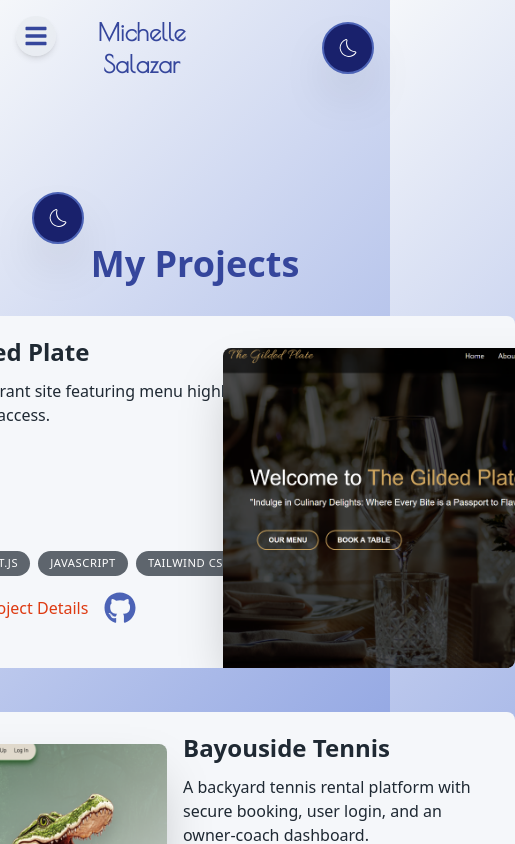
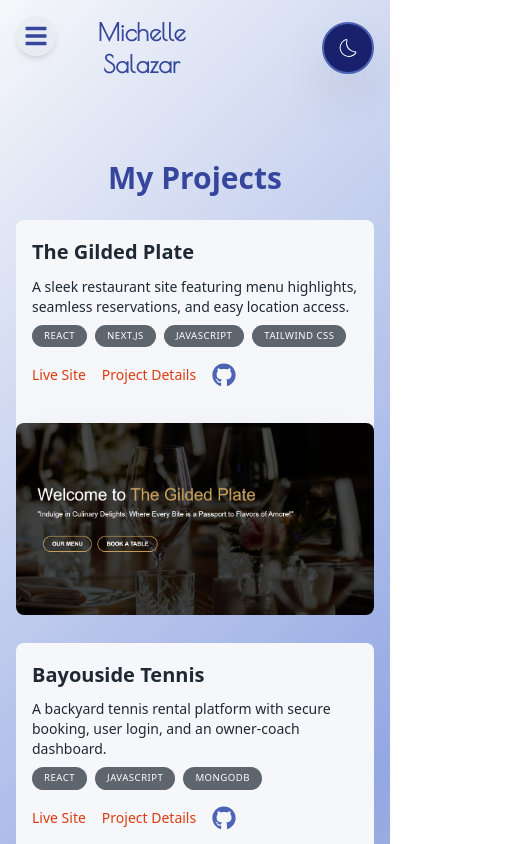
Before and after one commit to dataMichelle/portfolio2025, a React (Vite) app: page /projects in a window 390 px wide. Shown: the top 844 px of the page, 515 px wide, since content can reach past the window. Built offline with nearby package versions, Linux system fonts and the light colour scheme; the HTML template or start-up script is replaced by a standard one; a web font is replaced by a local one.

Commit message:
fixed mobile menu for project layout

```diff
--- a/src/components/Contact.jsx
+++ b/src/components/Contact.jsx
@@ -5,12 +5,6 @@ import { ToastContainer, toast } from "react-toastify";
 import "react-toastify/dist/ReactToastify.css";
 import useContactForm from "../hooks/useContactForm";
 import { useDarkMode } from "../../context/DarkModeContext";
-
-// Animation variants for name
-const nameVariants = {
-  hidden: { opacity: 0, x: -20 },
-  visible: { opacity: 1, x: 0, transition: { duration: 0.8, ease: "easeOut" } },
-};
 
 const Contact = () => {
   const {
--- a/src/components/Project.jsx
+++ b/src/components/Project.jsx
@@ -12,28 +12,29 @@ const Project = ({
   githubURL,
 }) => {
   return (
-    <section className="group bg-neutral-50 dark:bg-neutral-900 max-w-[42rem] border-neutral-900/5 overflow-hidden sm:pr-8 relative h-[22rem] w-[40rem] mb-3 sm:mb-8 last:mb-0 hover:bg-neutral-100 dark:hover:bg-neutral-800 transition flex flex-col rounded-lg">
-      <div className="flex flex-col justify-between h-full pt-4 pb-5 px-5 sm:pl-10 sm:pr-2 sm:max-w-[50%] group-even:sm:pl-8 group-even:ml-[18rem]">
-        <h2 className="text-2xl font-semibold leading-relaxed text-neutral-900 dark:text-neutral-300">
+    <section className="group bg-neutral-50 dark:bg-neutral-900 w-full sm:w-[40rem] max-w-full sm:max-w-[42rem] border-neutral-900/5 overflow-hidden relative min-h-[22rem] sm:h-[22rem] mb-3 sm:mb-8 last:mb-0 hover:bg-neutral-100 dark:hover:bg-neutral-800 transition flex flex-col rounded-lg">
+      {/* Content */}
+      <div className="flex flex-col justify-between h-full pt-4 pb-5 px-4 sm:px-5 sm:pl-10 sm:pr-2 sm:max-w-[50%] sm:group-even:pl-8 sm:group-even:ml-[18rem]">
+        <h2 className="text-xl sm:text-2xl font-semibold leading-relaxed text-neutral-900 dark:text-neutral-300">
           {title}
         </h2>
-        <p className="mt-2 text-neutral-900 dark:text-neutral-300 flex-grow line-clamp-3">
+        <p className="mt-2 text-sm sm:text-base text-neutral-900 dark:text-neutral-300 flex-grow line-clamp-3">
           {description}
         </p>
-        <ul className="tags flex flex-wrap gap-2">
+        <ul className="tags flex flex-wrap gap-2 mt-2">
           {tags.map((tag, index) => (
             <li
-              className="bg-neutral-900/[0.7] dark:bg-neutral-700/50 px-3 py-1 text-[0.7rem] uppercase tracking-wider text-white rounded-full"
+              className="bg-neutral-900/[0.7] dark:bg-neutral-700/50 px-3 py-1 text-[0.6rem] sm:text-[0.7rem] uppercase tracking-wider text-white rounded-full"
               key={index}
             >
               {tag}
             </li>
           ))}
         </ul>
-        <div className="flex items-center gap-2 mt-auto pt-4 pb-6">
+        <div className="flex items-center gap-2 sm:gap-4 mt-auto pt-4 pb-4">
           <a
             href={liveURL}
-            className="text-accent-300 dark:text-accent-100 inline-block hover:text-accent-200 dark:hover:text-accent-200 transition-colors mr-4"
+            className="text-accent-300 dark:text-accent-100 inline-block hover:text-accent-200 dark:hover:text-accent-200 transition-colors mr-2 sm:mr-4 text-sm sm:text-base"
             target="_blank"
             rel="noopener noreferrer"
           >
@@ -41,7 +42,7 @@ const Project = ({
           </a>
           <Link
             to={`/project/${projectURL}`}
-            className="text-accent-300 dark:text-accent-100 hover:text-accent-200 dark:hover:text-accent-200 transition-colors mr-2"
+            className="text-accent-300 dark:text-accent-100 hover:text-accent-200 dark:hover:text-accent-200 transition-colors mr-2 text-sm sm:text-base"
           >
             Project Details
           </Link>
@@ -51,23 +52,15 @@ const Project = ({
             target="_blank"
             rel="noopener noreferrer"
           >
-            <FaGithub className="w-8 h-8" />
+            <FaGithub className="w-6 h-6 sm:w-8 sm:h-8" />
           </a>
         </div>
       </div>
+      {/* Image */}
       <img
         src={imageURL}
         alt={title}
-        className="absolute top-8 -right-40 w-[28.25rem] h-[20rem] object-cover rounded-t-lg shadow-2xl transition
-          group-hover:-translate-x-3
-          group-hover:scale-[1.04]
-          group-hover:translate-y-3
-          group-hover:-rotate-2
-          group-even:right-[initial]
-          group-even:-left-40
-          group-even:group-hover:translate-x-3
-          group-even:group-hover:translate-y-3
-          group-even:group-hover:rotate-2"
+        className="relative sm:absolute top-0 sm:top-8 w-full sm:w-[28.25rem] h-48 sm:h-[20rem] object-cover rounded-t-lg sm:rounded-t-lg shadow-2xl transition sm:-right-40 sm:group-hover:-translate-x-3 sm:group-hover:scale-[1.04] sm:group-hover:translate-y-3 sm:group-hover:-rotate-2 sm:group-even:right-[initial] sm:group-even:-left-40 sm:group-even:group-hover:translate-x-3 sm:group-even:group-hover:rotate-2"
         quality={95}
       />
     </section>
--- a/src/components/ProjectsOverview.jsx
+++ b/src/components/ProjectsOverview.jsx
@@ -3,22 +3,15 @@ import { Link } from "react-router-dom";
 import { motion as Motion } from "framer-motion";
 import { projectsData } from "../data/projects-data.js";
 import Project from "./Project";
-import DarkModeToggle from "./DarkModeToggle";
-import { useDarkMode } from "../../context/DarkModeContext";
 
 const ProjectsOverview = () => {
-  const { isDarkMode, toggleDarkMode } = useDarkMode();
-
   return (
-    <section className="p-8 bg-transparent min-h-screen pt-28">
-      {/* Dark Mode Toggle */}
-      <DarkModeToggle toggleDarkMode={toggleDarkMode} isDarkMode={isDarkMode} />
-
-      <h1 className="text-4xl font-bold text-primary-700 dark:text-primary-300 mb-8 text-center">
+    <section className="p-4 sm:p-8 bg-transparent min-h-screen pt-20 sm:pt-28">
+      <h1 className="text-3xl sm:text-4xl font-bold text-primary-700 dark:text-primary-300 mb-6 sm:mb-8 text-center">
         My Projects
       </h1>
       <section>
-        <div className="flex flex-col gap-8 items-center">
+        <div className="flex flex-col gap-4 sm:gap-8 items-center">
           {projectsData.map((project, index) => (
             <Project
               key={index}
```
